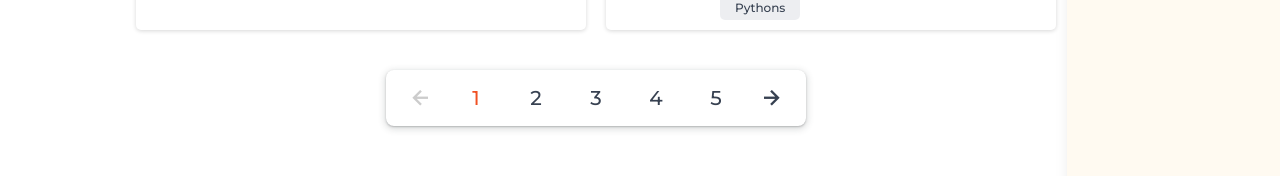
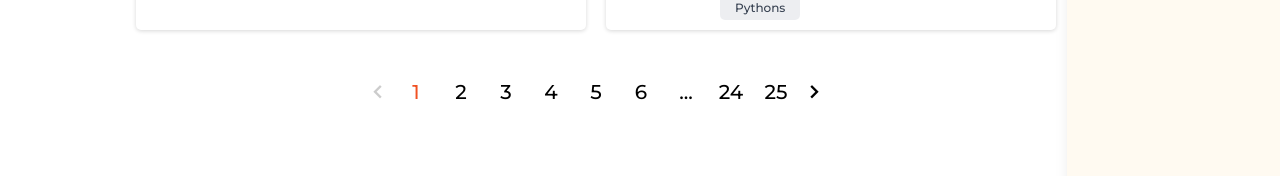
Before and after one commit to haokma/hquiz.com, a Next.js app in the folder CLIENT/: page /de-thi in a window 1280 px wide. Shown: the part 608-784 px from the top of the page. Built offline with nearby package versions, Linux system fonts and the light colour scheme.

Commit message:
Pagination ultimate

```diff
--- /dev/null
+++ b/CLIENT/src/components/pagination/PaginationUltimate.tsx
@@ -0,0 +1,83 @@
+import { useState } from 'react';
+
+const NUMBER = 2;
+
+interface PROPS {
+  TOTAL_PAGE: number;
+  BOUNDARY: number;
+  SKIP: number;
+}
+
+export default function PaginationUltimate(props: PROPS) {
+  const [currentPage, setCurrentPage] = useState(1);
+  const { TOTAL_PAGE, BOUNDARY, SKIP } = props;
+
+  let beforePage = currentPage - SKIP;
+  let afterPage = currentPage + SKIP;
+
+  function paginationItem(currentPage: number, index: number) {
+    return (
+      <li className={index === currentPage ? 'active' : ''} onClick={() => setCurrentPage(index)}>
+        {index}
+      </li>
+    );
+  }
+  function renderPagination() {
+    const results = [];
+
+    if (currentPage < BOUNDARY + NUMBER) {
+      for (let i = 1; i <= BOUNDARY + NUMBER + SKIP * 2; i++) {
+        results.push(paginationItem(currentPage, i));
+      }
+      results.push(<li>...</li>);
+      for (let i = TOTAL_PAGE - BOUNDARY + 1; i <= TOTAL_PAGE; i++) {
+        results.push(paginationItem(currentPage, i));
+      }
+    } else if (currentPage > TOTAL_PAGE - BOUNDARY - 1 - SKIP * 2) {
+      for (let i = 1; i <= BOUNDARY; i++) {
+        results.push(paginationItem(currentPage, i));
+      }
+      results.push(<li>...</li>);
+
+      for (let i = TOTAL_PAGE - BOUNDARY - 1 - SKIP * 2; i <= TOTAL_PAGE; i++) {
+        results.push(paginationItem(currentPage, i));
+      }
+    } else {
+      for (let i = 1; i <= BOUNDARY; i++) {
+        results.push(paginationItem(currentPage, i));
+      }
+      results.push(<li>...</li>);
+      for (let i = beforePage; i <= afterPage; i++) {
+        results.push(paginationItem(currentPage, i));
+      }
+      results.push(<li>...</li>);
+      for (let i = TOTAL_PAGE - BOUNDARY + 1; i <= TOTAL_PAGE; i++) {
+        results.push(paginationItem(currentPage, i));
+      }
+    }
+
+    return results;
+  }
+
+  return (
+    <>
+      <ul className="paginationbest">
+        <button
+          className="btn prev"
+          disabled={currentPage === 1}
+          onClick={() => setCurrentPage(currentPage - 1)}
+        >
+          <i className="bx bx-chevron-left"></i>
+        </button>
+        {renderPagination()}
+        <button
+          className="btn next"
+          disabled={currentPage === TOTAL_PAGE}
+          onClick={() => setCurrentPage(currentPage + 1)}
+        >
+          <i className="bx bx-chevron-right"></i>
+        </button>
+      </ul>
+    </>
+  );
+}
--- a/CLIENT/src/pages/de-thi/index.tsx
+++ b/CLIENT/src/pages/de-thi/index.tsx
@@ -1,26 +1,33 @@
 import { NextPage } from 'next';
-import { useRouter } from 'next/dist/client/router';
+import Head from 'next/head';
 import Link from 'next/link';
 import { useEffect, useState } from 'react';
+import PaginationUltimate from '../../components/pagination/PaginationUltimate';
 import Sidebar from '../../components/topic/Sidebar';
 import TopicItem from '../../components/topic/TopicItem';
 import data from '../../data/topic.json';
-import Head from 'next/head';
-import Pagination from '../../components/pagination/Pagination';
 
+let TOTAL_PAGE = 25;
+let BOUNDARY = 2;
+let SKIP = 1;
 const Topic: NextPage = () => {
   const [isActive, setIsActive] = useState(true);
-  const router = useRouter();
 
   useEffect(() => {
     const width = window.innerWidth;
     if (width < 1024) {
       setIsActive(false);
     }
+    if (width < 576) {
+      BOUNDARY = 1;
+    }
     window.addEventListener('resize', () => {
       const width = window.innerWidth;
       if (width < 1024 && isActive) {
         setIsActive(false);
+      }
+      if (width < 576) {
+        BOUNDARY = 1;
       }
     });
   }, []);
@@ -81,9 +88,9 @@ const Topic: NextPage = () => {
                 })}
               </div>
             </div>
-            <div className="topic-pagination">
-              <Pagination />
-            </div>
+          </div>
+          <div className="topic-pagination">
+            <PaginationUltimate TOTAL_PAGE={TOTAL_PAGE} BOUNDARY={BOUNDARY} SKIP={SKIP} />
           </div>
         </div>
         <div className={isActive ? 'topic-left active' : 'topic-left'}></div>
--- a/CLIENT/src/styles/components/pagination.scss
+++ b/CLIENT/src/styles/components/pagination.scss
@@ -57,3 +57,56 @@
   }
 
 }
+
+
+.paginationbest {
+  display: flex;
+  justify-content: center;
+}
+
+.paginationbest li {
+  width: 45px;
+  height: 45px;
+  font-size: 20px;
+  font-weight: 500;
+  cursor: pointer;
+  line-height: 45px;
+  text-align: center;
+}
+
+.paginationbest li.active {
+  color: $color-primary;
+}
+.paginationbest button{
+  background-color: transparent;
+  border: none;
+  outline: none;
+  width: 30px;
+  height: 45px;
+  cursor: #000;
+  &:disabled {
+    cursor: not-allowed;
+    color: #ccc;
+  }
+
+  &:hover {
+    color: $color-primary;
+  }
+
+  &:disabled:hover {
+    cursor: not-allowed;
+    color: #ccc;
+  }
+}
+.paginationbest i{
+  font-size: 28px;
+  height: 45px;
+  line-height: 45px;
+  cursor: pointer;
+}
+
+@media (max-width:576px){
+  .paginationbest li{
+    width: 40px;
+  }
+}
```
